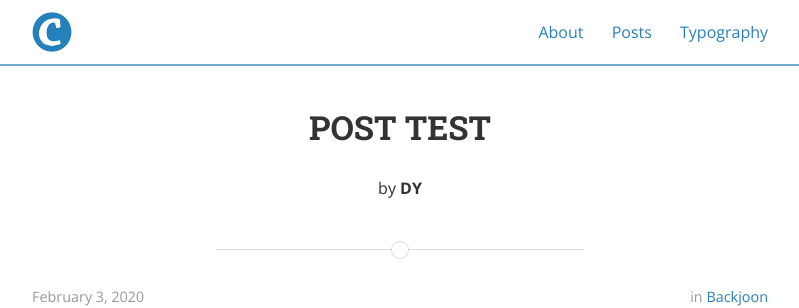
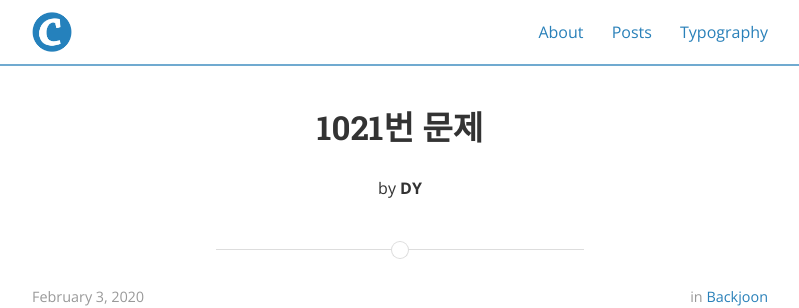
Before and after one commit to dongyeon94/DYblog, a Jekyll site: the page built from _posts/2020-04-21-backjoon1021.md, in a window 1280 px wide and 1397 px high. Shown: the top 308 px of the window, without its empty margins (240-1039 px from the left). Built offline with Jekyll 4.4.1, drawn with Linux system fonts in a browser that asks for light colours; nearby versions of some CDN libraries.

Commit message:
Update 2020-04-21-backjoon1021.md

```diff
--- a/_posts/2020-04-21-backjoon1021.md
+++ b/_posts/2020-04-21-backjoon1021.md
@@ -1,6 +1,6 @@
 ---
 layout: post
-title:  "POST TEST"
+title:  "1021번 문제"
 date:   2020-02-03
 author: DY
 comments: true
```
